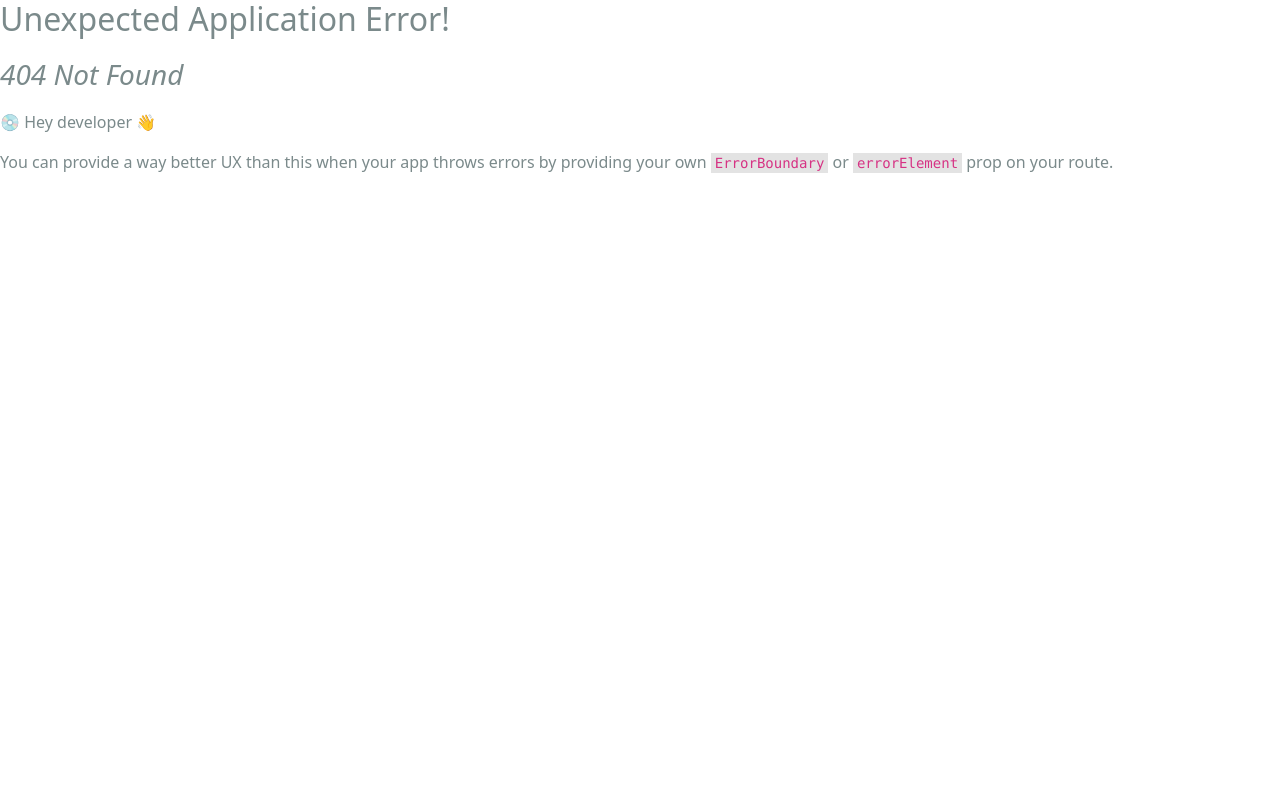
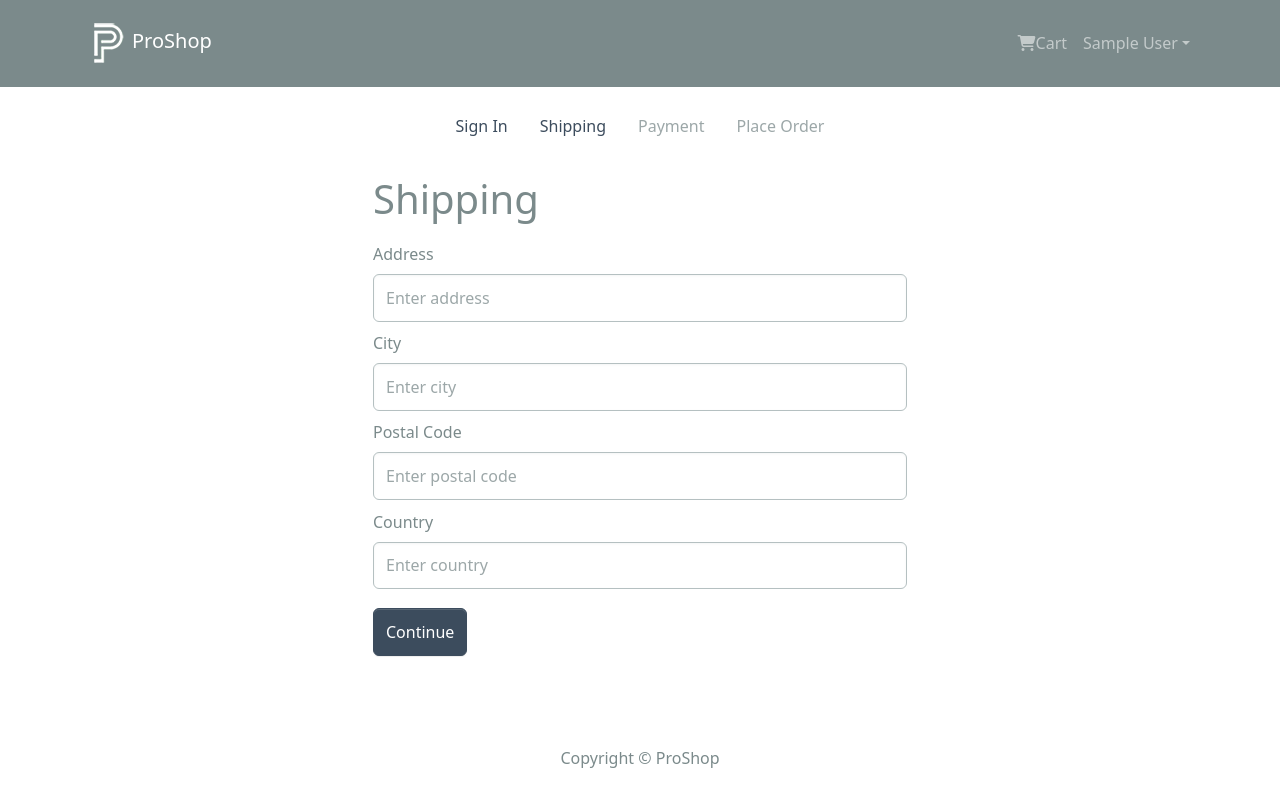
Before and after one commit to mishra-sweta/ProShop, a React (Create React App) app in the folder frontend/: page /shipping in a window 1280 px wide. Before the commit this address had no page. Built offline with nearby package versions, Linux system fonts and the light colour scheme; sample sign-in values are in the browser's storage.

Commit message:
ShippingScreen, CheckoutSteps component added

```diff
--- /dev/null
+++ b/frontend/src/components/CheckoutSteps.js
@@ -0,0 +1,50 @@
+import { Nav } from "react-bootstrap";
+import { LinkContainer } from "react-router-bootstrap";
+
+const CheckoutSteps = ({ step1, step2, step3, step4 }) => {
+  return (
+    <Nav className="justify-content-center mb-4">
+      <Nav.Item>
+        {step1 ? (
+          <LinkContainer to="/login">
+            <Nav.Link>Sign In</Nav.Link>
+          </LinkContainer>
+        ) : (
+          <Nav.Link disabled>Sign In</Nav.Link>
+        )}
+      </Nav.Item>
+
+      <Nav.Item>
+        {step2 ? (
+          <LinkContainer to="/shipping">
+            <Nav.Link>Shipping</Nav.Link>
+          </LinkContainer>
+        ) : (
+          <Nav.Link disabled>Shipping</Nav.Link>
+        )}
+      </Nav.Item>
+
+      <Nav.Item>
+        {step3 ? (
+          <LinkContainer to="/payment">
+            <Nav.Link>Payment</Nav.Link>
+          </LinkContainer>
+        ) : (
+          <Nav.Link disabled>Payment</Nav.Link>
+        )}
+      </Nav.Item>
+
+      <Nav.Item>
+        {step4 ? (
+          <LinkContainer to="/placeorder">
+            <Nav.Link>Place Order</Nav.Link>
+          </LinkContainer>
+        ) : (
+          <Nav.Link disabled>Place Order</Nav.Link>
+        )}
+      </Nav.Item>
+    </Nav>
+  );
+};
+
+export default CheckoutSteps;
--- /dev/null
+++ b/frontend/src/components/PrivateRoute.js
@@ -0,0 +1,10 @@
+import { Outlet, Navigate } from "react-router-dom";
+import { useSelector } from "react-redux";
+
+const PrivateRoute = () => {
+  const { userInfo } = useSelector((state) => state.auth);
+
+  return userInfo ? <Outlet /> : <Navigate to="/login" replace />;
+};
+
+export default PrivateRoute;
--- a/frontend/src/index.js
+++ b/frontend/src/index.js
@@ -12,11 +12,13 @@ import "./assets/styles/index.css";
 import "./assets/styles/bootstrap.custom.css";
 import App from "./App";
 import reportWebVitals from "./reportWebVitals";
+import PrivateRoute from "./components/PrivateRoute.js";
 import HomeScreen from "./screens/HomeScreen.js";
 import ProductScreen from "./screens/ProductScreen.js";
 import CartScreen from "./screens/CartScreen.js";
 import LoginScreen from "./screens/LoginScreen.js";
 import RegisterScreen from "./screens/RegisterScreen.js";
+import ShippingScreen from "./screens/ShippingScreen.js";
 
 const router = createBrowserRouter(
   createRoutesFromElements(
@@ -26,6 +28,10 @@ const router = createBrowserRouter(
       <Route path="/cart" element={<CartScreen />} />
       <Route path="/login" element={<LoginScreen />} />
       <Route path="/register" element={<RegisterScreen />} />
+
+      <Route path="" element={<PrivateRoute />}>
+        <Route path="/shipping" element={<ShippingScreen />} />
+      </Route>
     </Route>
   )
 );
--- a/frontend/src/screens/RegisterScreen.js
+++ b/frontend/src/screens/RegisterScreen.js
@@ -33,7 +33,7 @@ const RegisterScreen = () => {
 
   const submitHandler = async (e) => {
     e.preventDefault();
-    if (password != confirmPassword) {
+    if (password !== confirmPassword) {
       toast.error("Passwords do not match");
       return;
     } else {
--- /dev/null
+++ b/frontend/src/screens/ShippingScreen.js
@@ -0,0 +1,83 @@
+import { useState } from "react";
+import { useNavigate } from "react-router-dom";
+import { Form, Button } from "react-bootstrap";
+import { useDispatch, useSelector } from "react-redux";
+import FormContainer from "../components/FormContainer.js";
+import { saveShippingAddress } from "../slices/cartSlice.js";
+import CheckoutSteps from "../components/CheckoutSteps.js";
+
+const ShippingScreen = () => {
+  const cart = useSelector((state) => state.cart);
+  const { shippingAddress } = cart;
+
+  const [address, setAddress] = useState(shippingAddress?.address || "");
+  const [city, setCity] = useState(shippingAddress?.city || "");
+  const [postalCode, setPostalCode] = useState(
+    shippingAddress?.postalCode || ""
+  );
+  const [country, setCountry] = useState(shippingAddress?.country || "");
+
+  const dispatch = useDispatch();
+  const navigate = useNavigate();
+
+  const submitHandler = (e) => {
+    e.preventDefault();
+    dispatch(saveShippingAddress({ address, city, postalCode, country }));
+    navigate("/payment");
+  };
+
+  return (
+    <FormContainer>
+      <CheckoutSteps step1 step2 />
+      <h1>Shipping</h1>
+
+      <Form onSubmit={submitHandler}>
+        <Form.Group controlId="address" className="my-2">
+          <Form.Label>Address</Form.Label>
+          <Form.Control
+            type="text"
+            placeholder="Enter address"
+            value={address}
+            onChange={(e) => setAddress(e.target.value)}
+          ></Form.Control>
+        </Form.Group>
+
+        <Form.Group controlId="city" className="my-2">
+          <Form.Label>City</Form.Label>
+          <Form.Control
+            type="text"
+            placeholder="Enter city"
+            value={city}
+            onChange={(e) => setCity(e.target.value)}
+          ></Form.Control>
+        </Form.Group>
+
+        <Form.Group controlId="postalCode" className="my-2">
+          <Form.Label>Postal Code</Form.Label>
+          <Form.Control
+            type="text"
+            placeholder="Enter postal code"
+            value={postalCode}
+            onChange={(e) => setPostalCode(e.target.value)}
+          ></Form.Control>
+        </Form.Group>
+
+        <Form.Group controlId="country" className="my-2">
+          <Form.Label>Country</Form.Label>
+          <Form.Control
+            type="text"
+            placeholder="Enter country"
+            value={country}
+            onChange={(e) => setCountry(e.target.value)}
+          ></Form.Control>
+        </Form.Group>
+
+        <Button type="submit" variant="primary" className="my-2">
+          Continue
+        </Button>
+      </Form>
+    </FormContainer>
+  );
+};
+
+export default ShippingScreen;
--- a/frontend/src/slices/cartSlice.js
+++ b/frontend/src/slices/cartSlice.js
@@ -2,7 +2,7 @@ import { createSlice } from "@reduxjs/toolkit";
 import { updateCart } from "../utils/cartUtils.js";
 const initialState = localStorage.getItem("cart")
   ? JSON.parse(localStorage.getItem("cart"))
-  : { cartItems: [] };
+  : { cartItems: [], shippingAddress: {}, paymentMethod: "PayPal" };
 
 const cartSlice = createSlice({
   name: "cart",
@@ -28,9 +28,14 @@ const cartSlice = createSlice({
 
       return updateCart(state);
     },
+    saveShippingAddress: (state, action) => {
+      state.shippingAddress = action.payload;
+      return updateCart(state);
+    },
   },
 });
 
-export const { addToCart, removeFromCart } = cartSlice.actions;
+export const { addToCart, removeFromCart, saveShippingAddress } =
+  cartSlice.actions;
 
 export default cartSlice.reducer;
```
